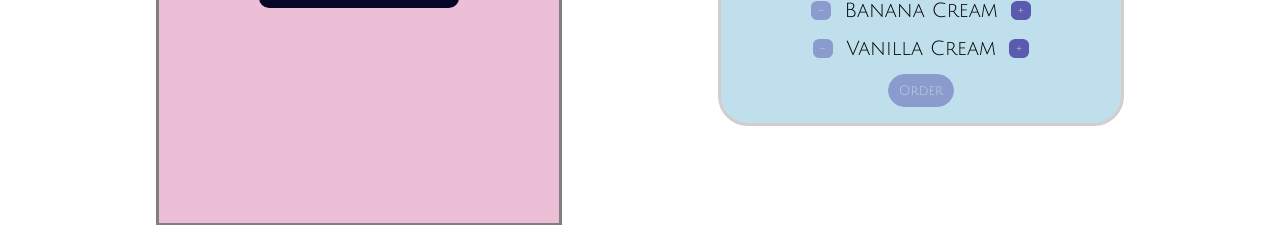
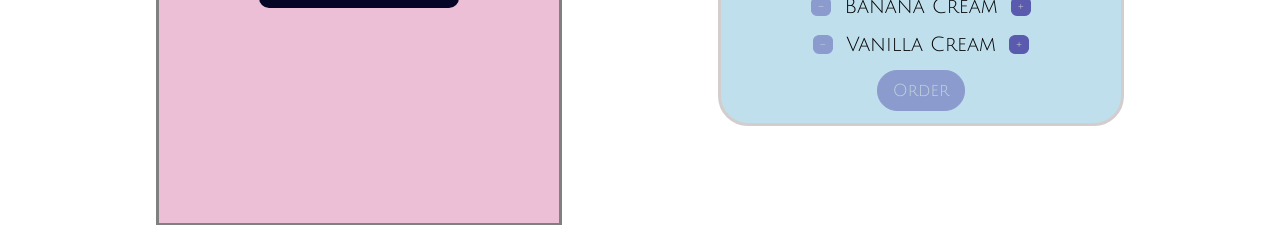
Before and after one commit to Aiperi-Amankulova/cake-builder, a React (Create React App) app: page / in a window 1280 px wide. Shown: the part 328-553 px from the top of the page. Built offline with nearby package versions, Linux system fonts and the light colour scheme.

Commit message:
Added Order button to CakeControls

```diff
--- a/src/components/CakeBuilder/CakeControls/CakeControls.module.css
+++ b/src/components/CakeBuilder/CakeControls/CakeControls.module.css
@@ -15,11 +15,19 @@
     border: 1px solid  rgb(90, 90, 175);
     background-color: rgb(90, 90, 175);
     border-radius: 20px;
-    padding: 8px 10px;
+    padding: 10px 15px;
+    font-size: 17px;
     margin-top: 6px;
     color: rgb(200, 200, 209);
     font-family: 'Julius Sans One', sans-serif;
+    cursor: pointer;
 }
+.orderButton:disabled {
+    opacity: .5;
+  }
+  .orderButton:not(:disabled):hover {
+    opacity: .8;
+  }
 .orderButton:disabled{
     opacity: .5;
 }
--- a/src/containers/CakeBuilder/CakeBuilder.js
+++ b/src/containers/CakeBuilder/CakeBuilder.js
@@ -27,35 +27,32 @@ const [canOrder, setCanOrder] = useState(false);
 
 function checkCanOrder(ingredients) {
    const total = Object.keys(ingredients).reduce((total, ingredient) => {
-     return total + ingredients
-   }, 0)
+     return total + ingredients[ingredient]
+   }, 0);
    setCanOrder(total > 0)
 }
-
 function addIngredient(type){
  const newIngredients = {...ingredients};
  newIngredients[type]++;
  setIngredients(newIngredients);
- checkCanOrder();
+ checkCanOrder(newIngredients);
 
  const newPrice = price + PRICES[type];
  setPrice(newPrice);
 }
-
 function removeIngredient(type){
 if(ingredients[type] >= 1){
   const newIngredients = {...ingredients};
   newIngredients[type]--;
   setIngredients(newIngredients);
-  checkCanOrder();
+  checkCanOrder(newIngredients);
 
  const newPrice = price - PRICES[type];
  setPrice(newPrice);
  }
 }
 
-
-    return (
+return (
       <div className= { classes.CakeBuilder }>
       <Chocolate price={price} ingredients={ingredients}/>
        <CakeControls
```
